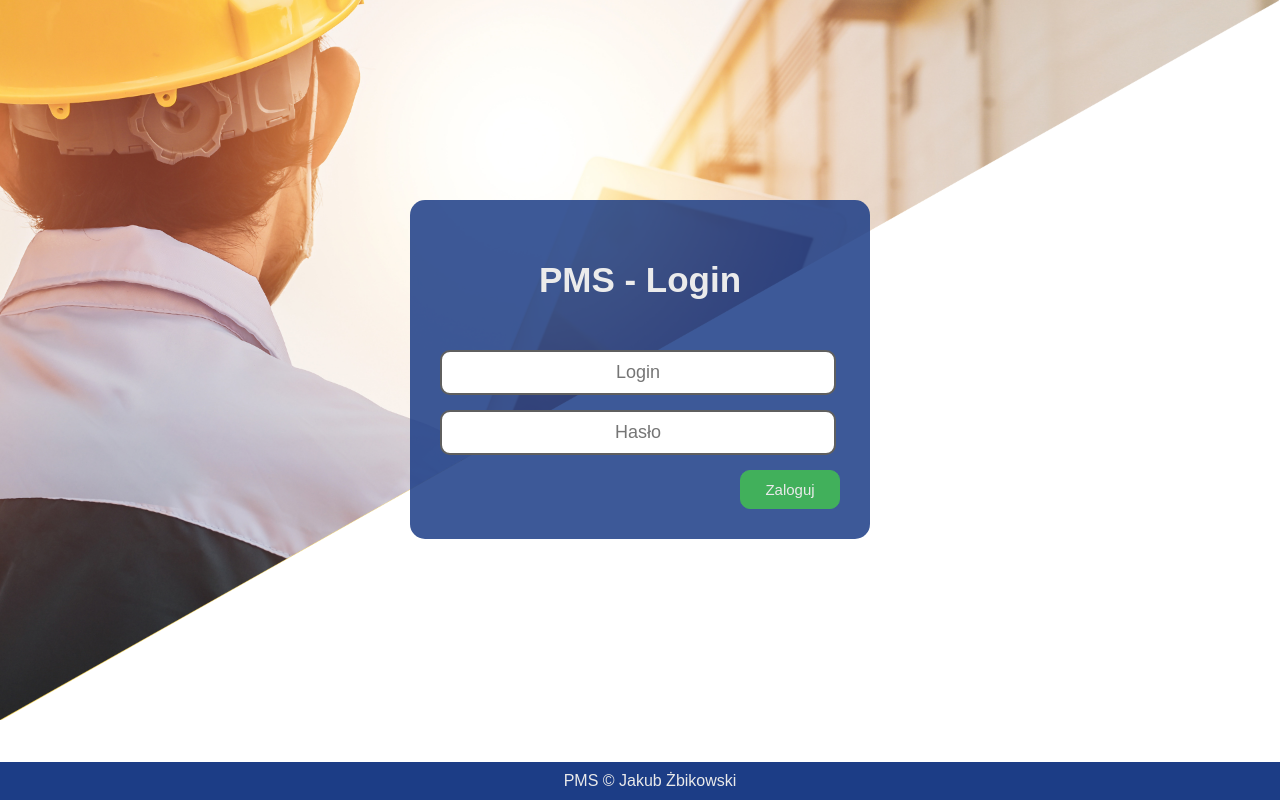
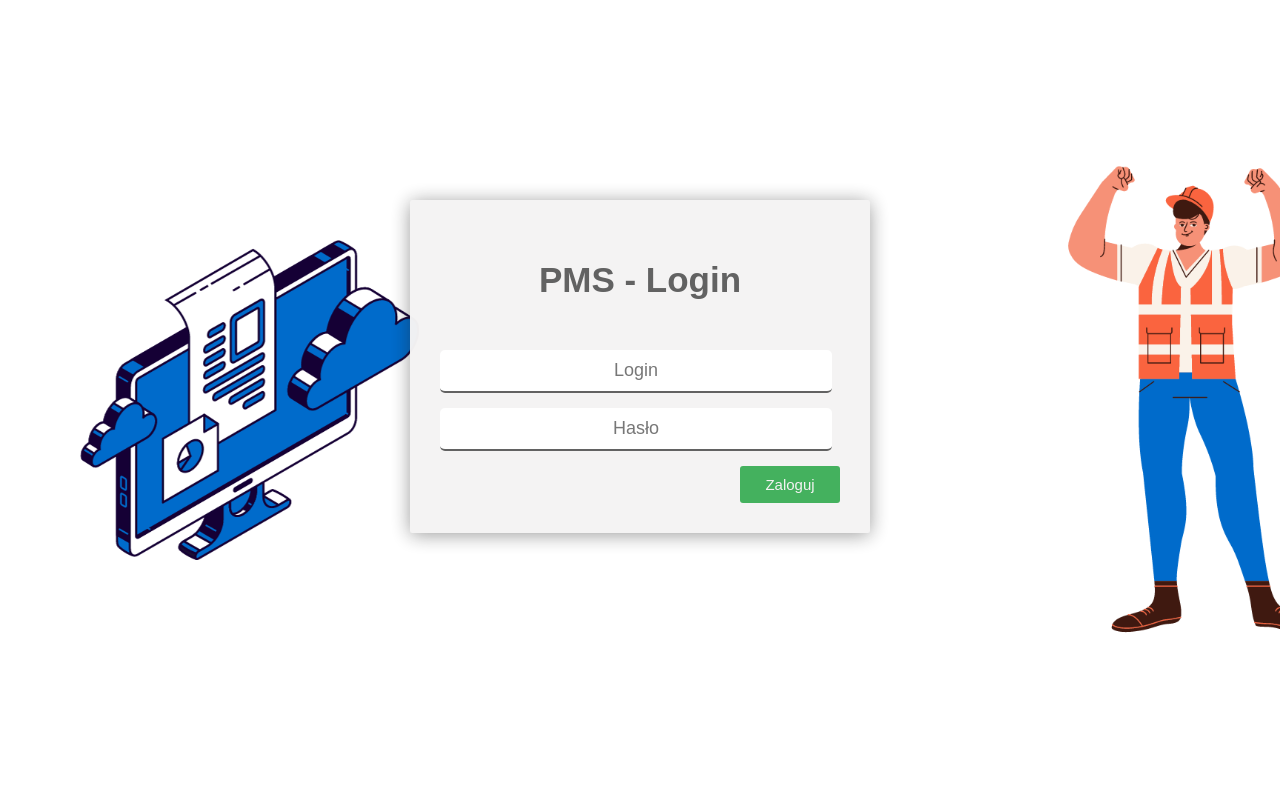
Before and after one commit to Zbikson/production-management-system-old, a PHP site: page / in a window 1280 px wide. Run offline with PHP 8.4, Linux system fonts and the light colour scheme; some libraries are stand-ins or nearby versions.

Commit message:
front changes

```diff
--- a/admin_panel.php
+++ b/admin_panel.php
@@ -62,7 +62,7 @@
 
     <div class="modal active" id="modal">
         <div class="modal-header">
-            <div class="title">Modal</div>
+            <div class="title">Dodaj zlecenie</div>
             <button data-close-button class="close-button">&times;</button>
         </div>
         <div class="modal-body">
@@ -81,7 +81,7 @@
     </div>
     <div class="active" id="overlay"></div>
 
-    <footer>PMS &copy Jakub Żbikowski</footer>
+    <!-- <footer>PMS &copy Jakub Żbikowski</footer> -->
 </body>
 
 </html>
--- a/css/indexStyle.css
+++ b/css/indexStyle.css
@@ -3,6 +3,7 @@ body {
     background-image: url("../img/background.png");
     background-size: cover;
     background-repeat: no-repeat;
+    background-attachment: fixed;
     font-family: Arial, Helvetica, sans-serif;
 }
 
@@ -11,32 +12,36 @@ header {
     justify-content: center;
     align-items: center;
     margin-top: 200px;
+    opacity: 98%;
 }
 
 form {
     width: 400px;
+    height: auto;
     padding: 30px;
-    border-radius: 15px;
-    background-color: rgb(28, 61, 134, 0.85);
+    border-radius: 2px;
+    background-color: #f4f3f3;
+    -webkit-box-shadow: 0px 2px 19px -1px rgba(37,37,37,0.5);
+    box-shadow: 0px 2px 19px -1px rgba(37,37,37,0.5);
 }
 
 input {
     display: block;
-    border: 2px solid #5f5f5f;
     width: 93%;
+    border: none;
+    border-bottom: 2px solid #5f5f5f;
     text-align: center;
-    border-radius: 10px;
+    border-radius: 5px;
     padding: 10px;
     font-size: 18px;
     margin-top: 15px;
-
 }
 
 button {
     background-color: #41b05b;
-    border: 1px solid #41b05b;
-    border-radius: 10px;
-    color: #eaeaea;
+    border: none;
+    border-radius: 3px;
+    color: #f4f3f3;
     font-size: 15px;
     padding: 10px;
     cursor: pointer;
@@ -46,7 +51,7 @@ button {
 }
 
 h2 {
-    color: rgb(235, 235, 235);
+    color: #5f5f5f;
     font-size: 35px;
     text-align: center;
     margin: 30px;
@@ -69,7 +74,9 @@ button:hover{
     opacity: 0.9;
 }
 
-/* Dla telefonów komórkowych: */
-[class*="footer"] {
-    width: 100%;
-  }
+input:focus{
+    outline: none;
+    box-shadow: 0px 0px 5px 0px rgba(0,0,0,0.75);
+    -webkit-box-shadow: 0px 0px 5px 0px rgba(0,0,0,0.75);
+    -moz-box-shadow: 0px 0px 5px 0px rgba(0,0,0,0.75);
+}
--- a/index.php
+++ b/index.php
@@ -33,7 +33,7 @@
         </form>
     </header>
 
-    <footer>PMS &copy Jakub Żbikowski</footer>
+    <!-- <footer>PMS &copy Jakub Żbikowski</footer> -->
 </body>
 
 </html>
--- a/login.php
+++ b/login.php
@@ -46,7 +46,7 @@
                 }
             // Nieprawidlowe zalogowanie (bledne dane)
             }else{
-                $_SESSION['login_error'] = '<span style="color:red">Nieprawidłowy login lub hasło!</span>';
+                $_SESSION['login_error'] = '<span style="color:red;">Nieprawidłowy login lub hasło!</span>';
                 header('Location: index.php');
             }
         }
```
Also changed, not shown: css/panelStyle.css (+16 -8 lines), main_panel.php (+7 -3 lines), script.js (+9 -8 lines), img/background.png.
